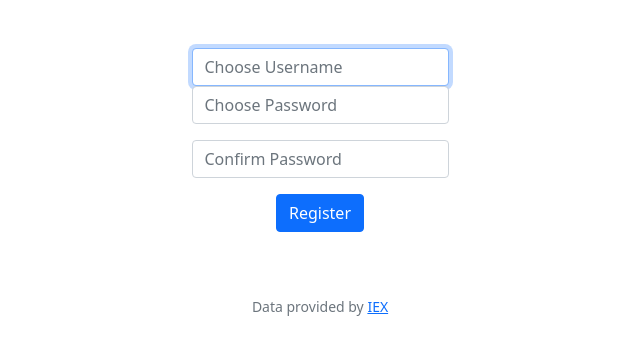
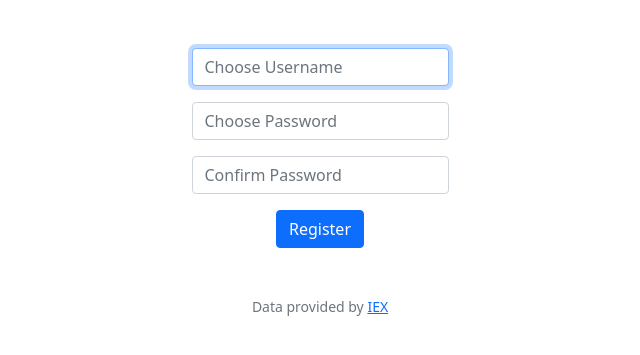
Before and after one commit to alihbaloch/CS50-Projects, a Flask app: page /register in a window 1280 px wide. Shown: the part 76-431 px from the top of the page, without its empty margins (320-960 px from the left). Run offline with Flask 3, Linux system fonts and the light colour scheme; some libraries are stand-ins or nearby versions.

Commit message:
Fri, Aug 11, 2023, 7:35 PM -04:00

```diff
--- a/finance/templates/register.html
+++ b/finance/templates/register.html
@@ -6,7 +6,7 @@
 
 {% block main %}
     <form action="/register" method="post">
-        <div class="section">
+        <div class="mb-3">
             <input class="form-control mx-auto w-auto" autocomplete="off" autofocus name="username" placeholder="Choose Username" type="text">
         </div>
         <div class="mb-3">
@@ -15,8 +15,6 @@
         <div class="mb-3">
             <input class="form-control mx-auto w-auto" autocomplete="off" name="confirmation" placeholder="Confirm Password" type="text">
         </div>
-        <div class="mb-3">
-            <button class="btn btn-primary" type="submit">Register</button>
-        </div>
+        <button class="btn btn-primary" type="submit">Register</button>
     </form>
 {% endblock %}
```
